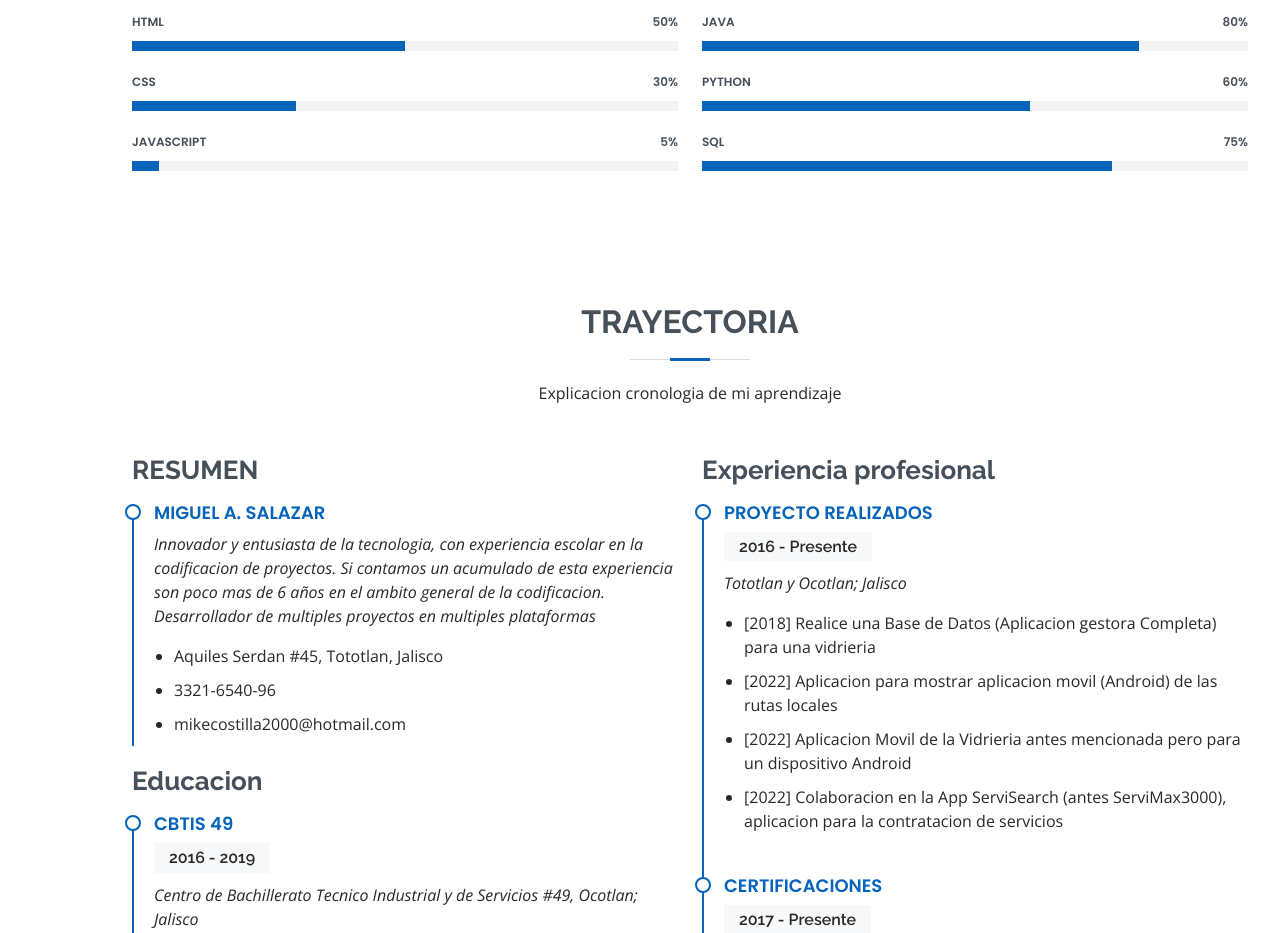
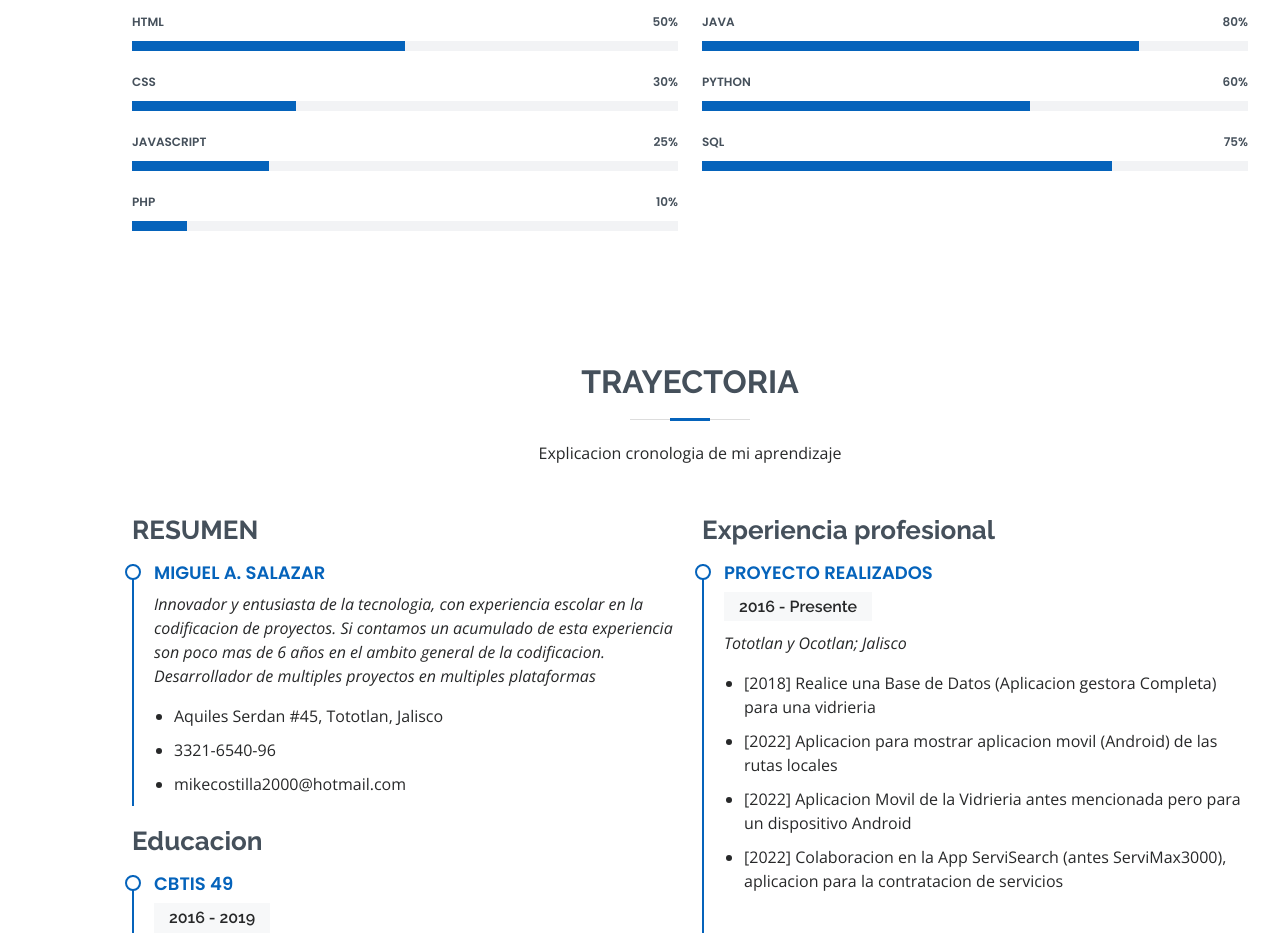
Before and after one commit to SalazarMtzMiguel/Portafolio, a plain HTML site: page index.html in a window 1280 px wide. Shown: the part 2229-3162 px from the top of the page. Drawn offline with nearby package versions, Linux system fonts and the light colour scheme.

Commit message:
Añadi PHP
Otra linea de PHP

```diff
--- a/index.html
+++ b/index.html
@@ -203,13 +203,21 @@
             </div>
 
             <div class="progress">
-              <span class="skill">JavaScript <i class="val">5%</i></span>
+              <span class="skill">JavaScript <i class="val">25%</i></span>
               <div class="progress-bar-wrap">
-                <div class="progress-bar" role="progressbar" aria-valuenow="5" aria-valuemin="0" aria-valuemax="100"></div>
+                <div class="progress-bar" role="progressbar" aria-valuenow="25" aria-valuemin="0" aria-valuemax="100"></div>
+              </div>
+            </div>
+
+            <div class="progress">
+              <span class="skill">PHP <i class="val">10%</i></span>
+              <div class="progress-bar-wrap">
+                <div class="progress-bar" role="progressbar" aria-valuenow="10" aria-valuemin="0" aria-valuemax="100"></div>
               </div>
             </div>
 
           </div>
+
 
           <div class="col-lg-6">
 
```
